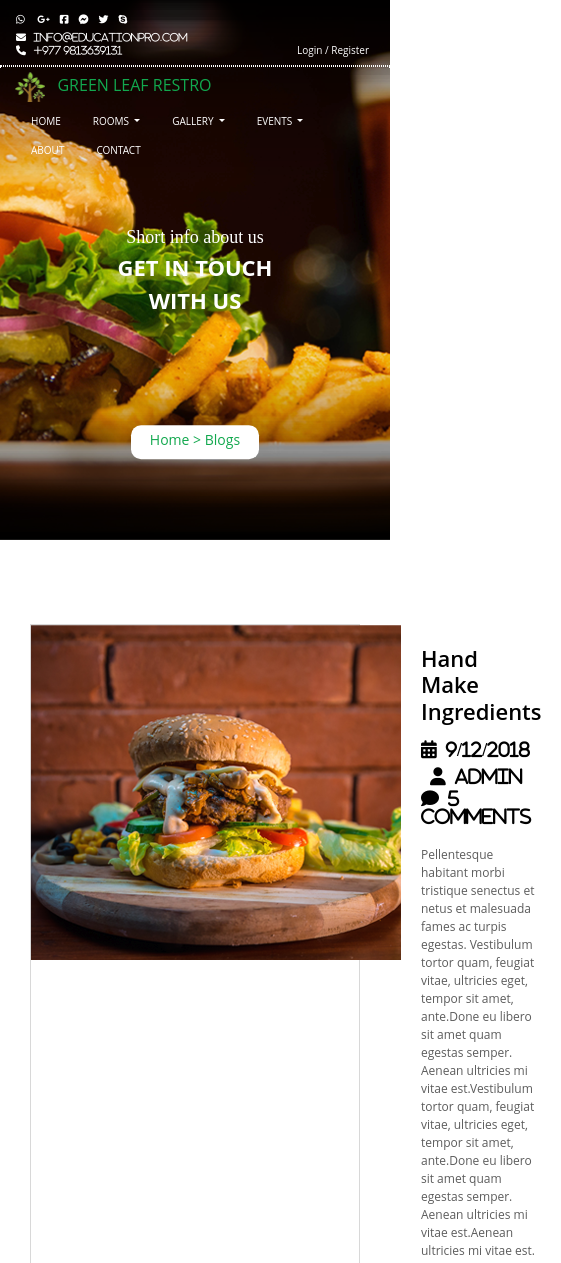
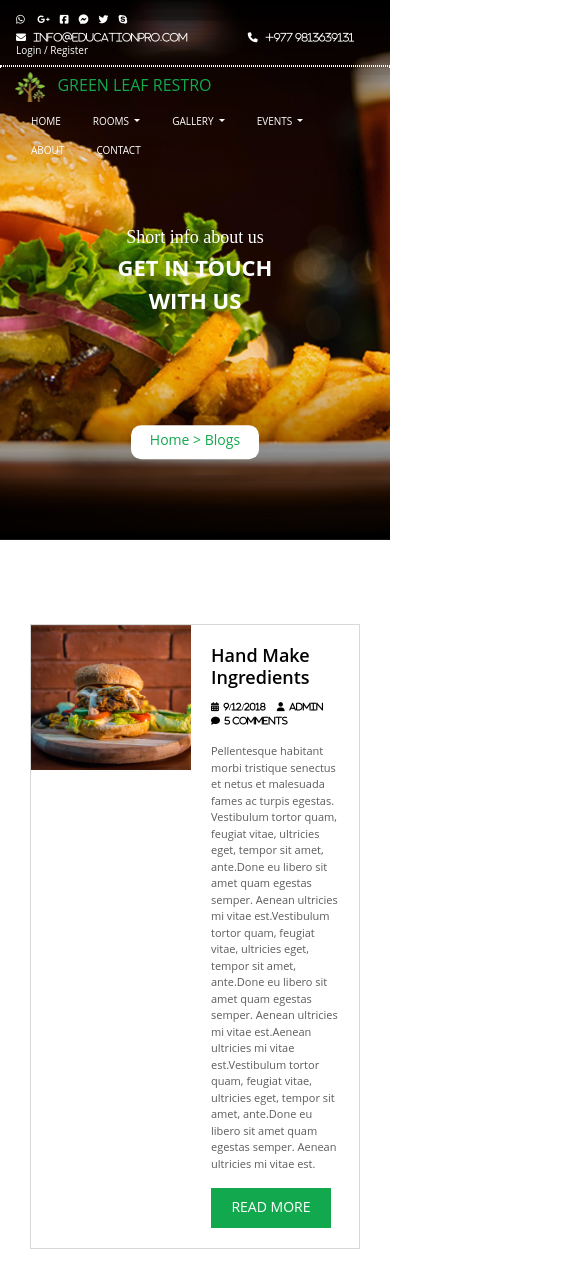
Before and after one commit to shankaresh/learnovate_ecom_intern, a plain HTML site: page task 1 (13-oct-2020)/index.html in a window 390 px wide. Shown: the top 1263 px of the page, 561 px wide, since content can reach past the window. Drawn offline with nearby package versions, Linux system fonts and the light colour scheme; a web font is replaced by a local one.

Commit message:
responsive blog

```diff
--- a/task 1 (13-oct-2020)/css/style.css
+++ b/task 1 (13-oct-2020)/css/style.css
@@ -124,6 +124,9 @@ a.nav-link {
 #blog2 {
     padding: 60px 0px;
 }
+.img-fluid {
+    max-width: 370px !important;
+}
 .col-12 {
     padding: 0px;
 }
@@ -141,7 +144,6 @@ a.nav-link {
 }
 .card-text {
     font-size: 16px;
-    line-height: 30px;
     color: #5c5c5c;
     font-weight: 400;
     font-family: "Open Sans";
@@ -265,6 +267,9 @@ div.copyRights a {
         font-size: 12px;
         line-height: 20px;
     }
+    .contactAndLogin div {
+        padding-right: 40px;
+    }
     a.navbar-brand {
         font-size: 20px;
         line-height: 20px;
@@ -283,16 +288,17 @@ div.copyRights a {
         padding-top: 6px;
         font-size: 16px;
     }
-
+    .img-fluid {
+        max-width: 280px !important;
+    }
     .card-title {
-        font-size: 24px;
+        font-size: 22px;
     }
     .card-text {
-        font-size: 15px;
-        line-height: 25px;
+        font-size: 14px;
     }
     .card-contact {
-        font-size: 12px;
+        font-size: 11px;
     }
     .card-read {
         width: 120px;
@@ -314,6 +320,9 @@ div.copyRights a {
         font-size: 11px;
         line-height: 16px;
     }
+    .contactAndLogin div {
+        padding-right: 30px;
+    }
     a.navbar-brand {
         font-size: 17px;
         line-height: 18px;
@@ -332,13 +341,14 @@ div.copyRights a {
         padding-top: 5px;
         font-size: 15px;
     }
-
+    .img-fluid {
+        max-width: 220px !important;
+    }
     .card-title {
-        font-size: 22px;
+        font-size: 20px;
     }
     .card-text {
-        font-size: 14px;
-        line-height: 20px;
+        font-size: 12px;
     }
     .card-contact {
         font-size: 10px;
@@ -363,6 +373,9 @@ div.copyRights a {
         font-size: 10px;
         line-height: 13px;
     }
+    .contactAndLogin div {
+        padding-right: 20px;
+    }
     a.navbar-brand {
         font-size: 16px;
         line-height: 16px;
@@ -381,16 +394,17 @@ div.copyRights a {
         padding-top: 4px;
         font-size: 14px;
     }
-
+    .img-fluid {
+        max-width: 160px !important;
+    }
     .card-title {
-        font-size: 22px;
+        font-size: 18px;
     }
     .card-text {
-        font-size: 12px;
-        line-height: 18px;
+        font-size: 11px;
     }
     .card-contact {
-        font-size: 18px;
+        font-size: 9px;
     }
     .card-read {
         width: 120px;
--- a/task 1 (13-oct-2020)/index.html
+++ b/task 1 (13-oct-2020)/index.html
@@ -95,7 +95,7 @@
             <div class="col-12 mt-4">
                 <div class="card-horizontal">
                     <div class="img-square-wrapper">
-                        <img class="" src="./images/pic1.png" alt="Card image">
+                        <img class="img-fluid" src="./images/pic1.png" alt="Card image">
                     </div>
                     <div class="card-body">
                         <h4 class="card-title">Hand Make Ingredients</h4>
@@ -104,7 +104,8 @@
                             <i class="fas fa-user"> &nbsp;Admin</i> &nbsp; &nbsp;
                             <i class="fas fa-comment"> &nbsp;5 Comments</i>
                         </p>
-                        <p class="card-text">Pellentesque habitant morbi tristique senectus et netus et malesuada fames ac turpis egestas. Vestibulum tortor quam, feugiat vitae, ultricies eget, tempor sit amet, ante.Done eu libero sit amet quam egestas semper. Aenean ultricies mi vitae est.Vestibulum tortor quam, feugiat vitae, ultricies eget, tempor sit amet, ante.Done eu libero sit amet quam egestas semper. Aenean ultricies mi vitae est.Aenean ultricies mi vitae est.</p>
+                        <p class="card-text">Pellentesque habitant morbi tristique senectus et netus et malesuada fames ac turpis egestas. Vestibulum tortor quam, feugiat vitae, ultricies eget, tempor sit amet, ante.Done eu libero sit amet quam egestas semper. Aenean ultricies mi vitae est.Vestibulum tortor quam, feugiat vitae, ultricies eget, tempor sit amet, ante.Done eu libero sit amet quam egestas semper. Aenean ultricies mi vitae est.Aenean ultricies mi vitae est.Vestibulum tortor quam, feugiat vitae, ultricies eget, tempor sit amet, ante.Done eu libero sit amet quam egestas semper. Aenean ultricies mi vitae est.
+                        </p>
                         <div class="card-read"><p>READ MORE</p></div>
                     </div>
                 </div>
@@ -113,7 +114,7 @@
             <div class="col-12 mt-4">
                 <div class="card-horizontal">
                     <div class="img-square-wrapper">
-                        <img class="" src="./images/pic1.png" alt="Card image">
+                        <img class="img-fluid" src="./images/pic1.png" alt="Card image">
                     </div>
                     <div class="card-body">
                         <h4 class="card-title">Hand Make Ingredients</h4>
@@ -122,7 +123,8 @@
                             <i class="fas fa-user"> &nbsp;Admin</i> &nbsp; &nbsp;
                             <i class="fas fa-comment"> &nbsp;5 Comments</i>
                         </p>
-                        <p class="card-text">Pellentesque habitant morbi tristique senectus et netus et malesuada fames ac turpis egestas. Vestibulum tortor quam, feugiat vitae, ultricies eget, tempor sit amet, ante.Done eu libero sit amet quam egestas semper. Aenean ultricies mi vitae est.Vestibulum tortor quam, feugiat vitae, ultricies eget, tempor sit amet, ante.Done eu libero sit amet quam egestas semper. Aenean ultricies mi vitae est.Aenean ultricies mi vitae est.</p>
+                        <p class="card-text">Pellentesque habitant morbi tristique senectus et netus et malesuada fames ac turpis egestas. Vestibulum tortor quam, feugiat vitae, ultricies eget, tempor sit amet, ante.Done eu libero sit amet quam egestas semper. Aenean ultricies mi vitae est.Vestibulum tortor quam, feugiat vitae, ultricies eget, tempor sit amet, ante.Done eu libero sit amet quam egestas semper. Aenean ultricies mi vitae est.Aenean ultricies mi vitae est.Vestibulum tortor quam, feugiat vitae, ultricies eget, tempor sit amet, ante.Done eu libero sit amet quam egestas semper. Aenean ultricies mi vitae est.
+                        </p>
                         <div class="card-read"><p>READ MORE</p></div>
                     </div>
                 </div>
```
